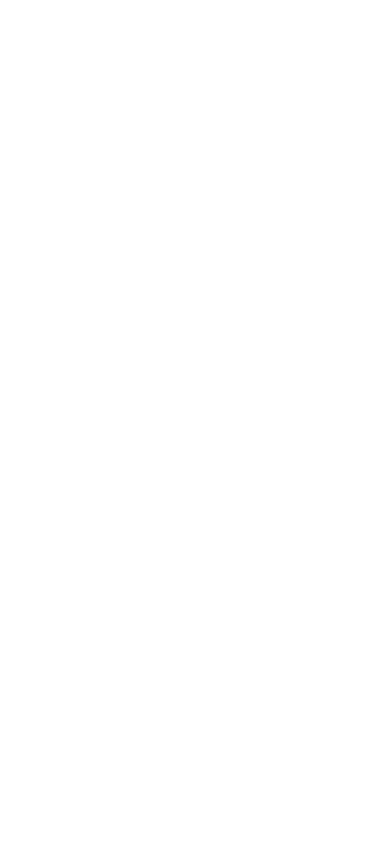
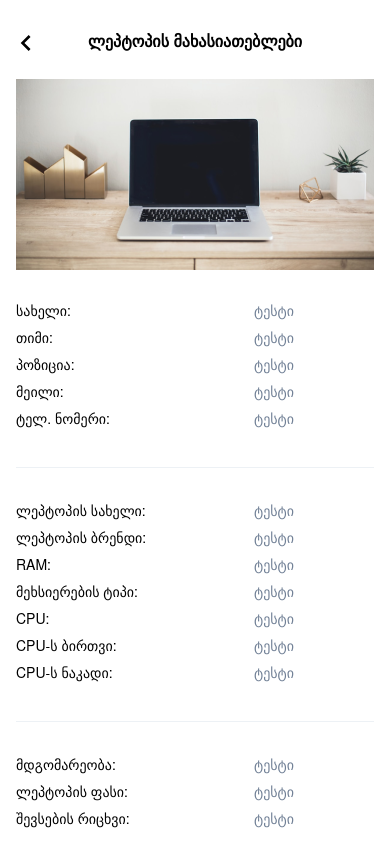
Before and after one commit to berukashvili/redberry-app, a React (Create React App) app: page /details in a window 390 px wide. Before the commit this address had no page. Built offline with nearby package versions, Linux system fonts and the light colour scheme; a web font is replaced by a local one.

Commit message:
layout: add mobile details page

```diff
--- a/src/RoutePaths.jsx
+++ b/src/RoutePaths.jsx
@@ -4,6 +4,7 @@
 import LaptopSpecs from 'pages/LaptopSpecs';
 import Success from 'pages/Success';
 import List from 'pages/List';
+import Details from 'pages/Details';
 
 const RoutePaths = () => {
   return (
@@ -14,6 +15,7 @@
       <Route path="/laptop-specs" element={<LaptopSpecs />} />
       <Route path="/success" element={<Success />} />
       <Route path="/list" element={<List />} />
+      <Route path="/details" element={<Details />} />
     </Routes>
   );
 };
--- /dev/null
+++ b/src/pages/Details.jsx
@@ -0,0 +1,72 @@
+import React from 'react';
+import { Flex, Box, Image, Text, Divider } from '@chakra-ui/react';
+import Header from 'components/Header';
+
+const Details = () => {
+  const mainList = [
+    ['სახელი:', 'თიმი:', 'პოზიცია:', 'მეილი:', 'ტელ. ნომერი:'],
+    [
+      'ლეპტოპის სახელი:',
+      'ლეპტოპის ბრენდი:',
+      'RAM:',
+      'მეხსიერების ტიპი:',
+      'CPU:',
+      'CPU-ს ბირთვი:',
+      'CPU-ს ნაკადი:',
+    ],
+    ['მდგომარეობა:', 'ლეპტოპის ფასი:', 'შევსების რიცხვი:'],
+  ];
+
+  return (
+    <Flex direction="column" align="center">
+      <Header />
+      <Box boxSize="100%" mt="18px" mb="30px">
+        <Image
+          objectFit="cover"
+          src="./images/mobile-details-hero.png"
+          alt="mobile hero image"
+        />
+      </Box>
+      {mainList[0].map((item, i) => {
+        return (
+          <Flex justify="space-between" width="100%" key={i}>
+            <Text fontSize="14px" mb="6px">
+              {item}
+            </Text>
+            <Text fontSize="14px" color="gray.500" mr="80px">
+              ტესტი
+            </Text>
+          </Flex>
+        );
+      })}
+      <Divider bg="black" orientation="horizontal" my="32px" />
+      {mainList[1].map((item, i) => {
+        return (
+          <Flex justify="space-between" width="100%" key={i}>
+            <Text fontSize="14px" mb="6px">
+              {item}
+            </Text>
+            <Text fontSize="14px" color="gray.500" mr="80px">
+              ტესტი
+            </Text>
+          </Flex>
+        );
+      })}
+      <Divider bg="black" orientation="horizontal" my="32px" />
+      {mainList[2].map((item, i) => {
+        return (
+          <Flex justify="space-between" width="100%" key={i}>
+            <Text fontSize="14px" mb="6px">
+              {item}
+            </Text>
+            <Text fontSize="14px" color="gray.500" mr="80px">
+              ტესტი
+            </Text>
+          </Flex>
+        );
+      })}
+    </Flex>
+  );
+};
+
+export default Details;
--- a/src/pages/EmployeeInfo.jsx
+++ b/src/pages/EmployeeInfo.jsx
@@ -13,13 +13,70 @@
 import Header from 'components/Header';
 
 const EmployeeInfo = () => {
+  const mainList = [
+    {
+      label: 'სახელი',
+      text: 'გრიშა',
+      val: 'მინიმუმ 2 სიმბოლო, ქართული ასოები',
+    },
+    {
+      label: 'გვარი',
+      text: 'ბაგრატიონი',
+      val: 'მინიმუმ 2 სიმბოლო, ქართული ასოები',
+    },
+  ];
+
   return (
     <Flex direction="column" justify="space-between">
       <Header />
       <Text fontSize="14" color="gray.400" textAlign="center">
         1/2
       </Text>
-      <FormControl mb="20px">
+      {mainList.map(({ label, text, val }) => {
+        return (
+          <FormControl mb="20px" key={label}>
+            <FormLabel fontSize="18px" fontWeight="bold">
+              {label}
+            </FormLabel>
+            <Input
+              type="text"
+              placeholder={text}
+              size="md"
+              borderColor="gray"
+              h="60px"
+            />
+            <FormHelperText fontSize="14px">{val}</FormHelperText>
+          </FormControl>
+        );
+      })}
+      <Flex direction="column" my="20px">
+        <Select
+          bg="gray.200"
+          h="60px"
+          placeholder="თიმი"
+          fontSize="18px"
+          fontWeight="bold"
+          mb="40px"
+        >
+          <option value="option1">დეველოპმენტი</option>
+          <option value="option2">HR</option>
+          <option value="option3">გაყიდვები</option>
+          <option value="option3">მარკეტინგი</option>
+        </Select>
+        <Select
+          bg="gray.200"
+          h="60px"
+          placeholder="პოზიცია"
+          fontSize="18px"
+          fontWeight="bold"
+        >
+          <option value="option1">სენიორი</option>
+          <option value="option2">სტაჟიორი</option>
+          <option value="option3">მიდლი</option>
+          <option value="option3">ლიდი</option>
+        </Select>
+      </Flex>
+      {/* <FormControl mb="20px">
         <FormLabel fontSize="18px" fontWeight="bold">
           სახელი
         </FormLabel>
@@ -48,34 +105,8 @@
         <FormHelperText fontSize="14px">
           მინიმუმ 2 სიმბოლო, ქართული ასოები
         </FormHelperText>
-      </FormControl>
-      <Flex direction="column" my="20px">
-        <Select
-          bg="gray.200"
-          h="60px"
-          placeholder="თიმი"
-          fontSize="18px"
-          fontWeight="bold"
-          mb="40px"
-        >
-          <option value="option1">დეველოპმენტი</option>
-          <option value="option2">HR</option>
-          <option value="option3">გაყიდვები</option>
-          <option value="option3">მარკეტინგი</option>
-        </Select>
-        <Select
-          bg="gray.200"
-          h="60px"
-          placeholder="პოზიცია"
-          fontSize="18px"
-          fontWeight="bold"
-        >
-          <option value="option1">სენიორი</option>
-          <option value="option2">სტაჟიორი</option>
-          <option value="option3">მიდლი</option>
-          <option value="option3">ლიდი</option>
-        </Select>
-      </Flex>
+      </FormControl> */}
+
       <FormControl mb="20px">
         <FormLabel fontSize="18px" fontWeight="bold">
           მეილი
--- a/src/pages/LaptopSpecs.jsx
+++ b/src/pages/LaptopSpecs.jsx
@@ -22,6 +22,24 @@
 import Header from 'components/Header';
 
 const LaptopSpecs = () => {
+  const mainList = [
+    {
+      label: 'CPU-ს ბირთვი',
+      text: '14',
+      val: 'მხოლოდ ციფრები',
+    },
+    {
+      label: 'CPU-ს ნაკადი',
+      text: '365',
+      val: 'მხოლოდ ციფრები',
+    },
+    {
+      label: 'ლეპტოპის RAM (GB)',
+      text: '16',
+      val: 'მხოლოდ ციფრები',
+    },
+  ];
+
   return (
     <Flex direction="column" justify="space-between">
       <Header />
@@ -46,12 +64,7 @@
                   alt="mobile upload icon"
                 />
               </Box>
-              <Text
-                color="secondary-blue"
-                fontSize="16px"
-                width="70%"
-                textAlign="center"
-              >
+              <Text color="secondary-blue" fontSize="16px">
                 ლეპტოპის ფოტოს ატვირთვა
               </Text>
             </Flex>
@@ -100,7 +113,24 @@
           <option value="option3">ლიდი</option>
         </Select>
       </Flex>
-      <FormControl mb="20px">
+      {mainList.map(({ label, text, val }) => {
+        return (
+          <FormControl mb="20px" key={text}>
+            <FormLabel fontSize="18px" fontWeight="bold">
+              {label}
+            </FormLabel>
+            <Input
+              type="number"
+              placeholder={text}
+              size="md"
+              borderColor="gray"
+              h="60px"
+            />
+            <FormHelperText fontSize="14px">{val}</FormHelperText>
+          </FormControl>
+        );
+      })}
+      {/* <FormControl mb="20px">
         <FormLabel fontSize="18px" fontWeight="bold">
           CPU-ს ბირთვი
         </FormLabel>
@@ -138,7 +168,7 @@
           h="60px"
         />
         <FormHelperText fontSize="14px">მხოლოდ ციფრები</FormHelperText>
-      </FormControl>
+      </FormControl> */}
       <FormControl as="fieldset" mb="20px">
         <FormLabel fontSize="18px" fontWeight="bold">
           მეხსიერების ტიპი
@@ -183,7 +213,6 @@
         </InputGroup>
         <FormHelperText fontSize="14px">მხოლოდ ციფრები</FormHelperText>
       </FormControl>
-
       <FormControl as="fieldset" mb="40px">
         <FormLabel fontSize="18px" fontWeight="bold">
           ლეპტოპის მდგომარეობა
```
Also changed, not shown: public/images/mobile-details-hero.png (added).
